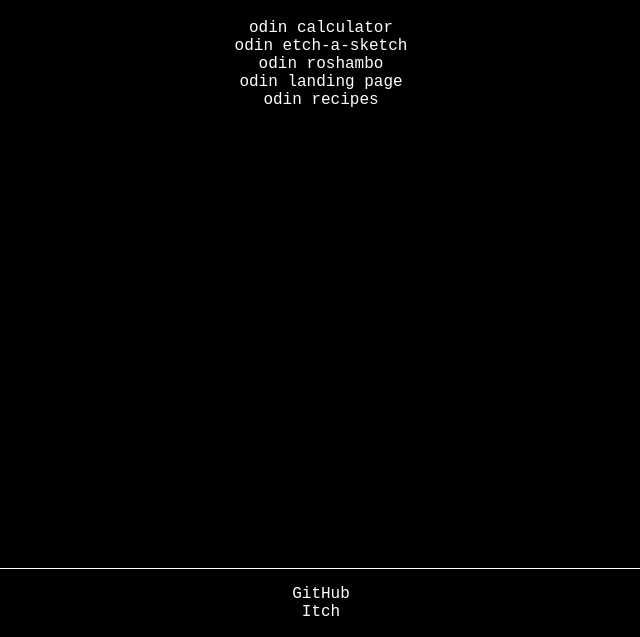
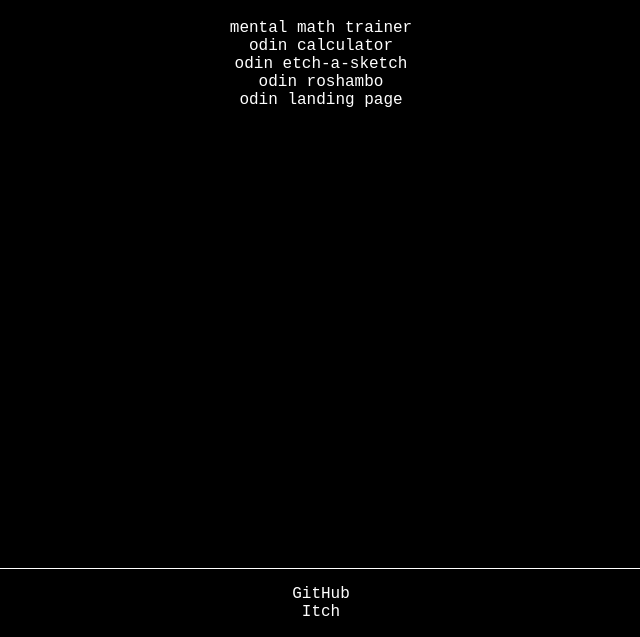
Before and after one commit to aberrantian/website, a plain HTML site: page index.html in a window 1280 px wide. Shown: the part 163-800 px from the top of the page, without its empty margins (319-959 px from the left). Drawn offline with Linux system fonts and the light colour scheme.

Commit message:
remove odin-recipes, add MMT

```diff
--- a/index.html
+++ b/index.html
@@ -15,11 +15,11 @@
         <div class="main">
             <h1>projects</h1>
             <ul class="projects">
+                <li><a target="_blank" rel="noopener" href="https://aberrantian.github.io/MMT/">mental math trainer</a></li>
                 <li><a target="_blank" rel="noopener" href="https://aberrantian.github.io/odin-calculator/">odin calculator</a></li>
                 <li><a target="_blank" rel="noopener" href="https://aberrantian.github.io/odin-etch-a-sketch/">odin etch-a-sketch</a></li>
                 <li><a target="_blank" rel="noopener" href="https://aberrantian.github.io/odin-roshambo/">odin roshambo</a></li>
                 <li><a target="_blank" rel="noopener" href="https://aberrantian.github.io/odin-landing-page/">odin landing page</a></li>
-                <li><a target="_blank" rel="noopener" href="https://aberrantian.github.io/odin-recipes/">odin recipes</a></li>
             </ul>
         </div>
     </div>
```
